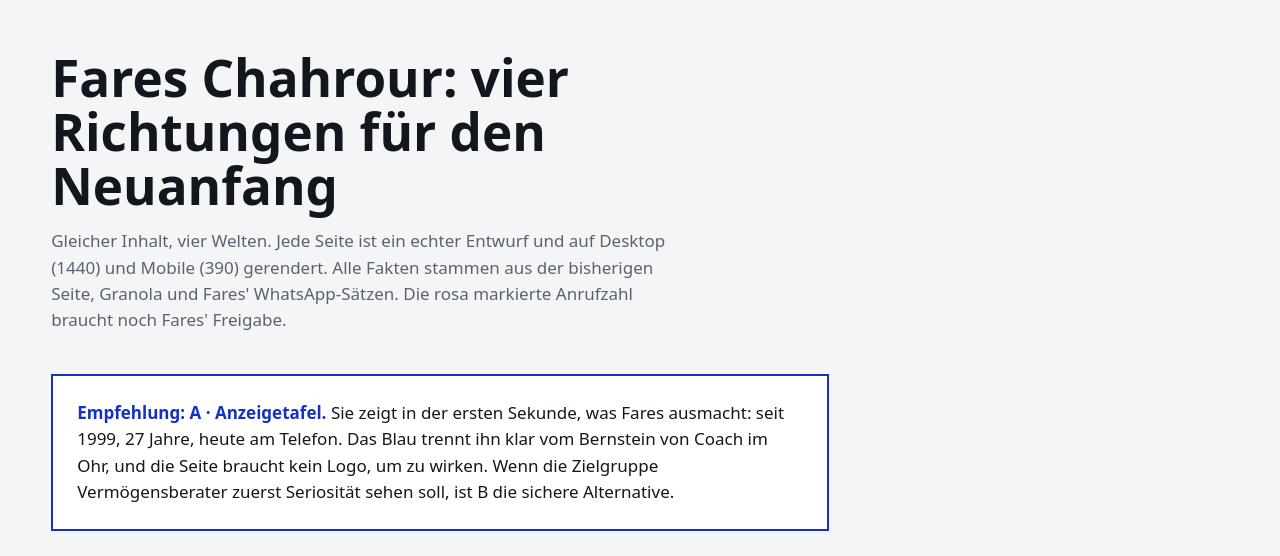
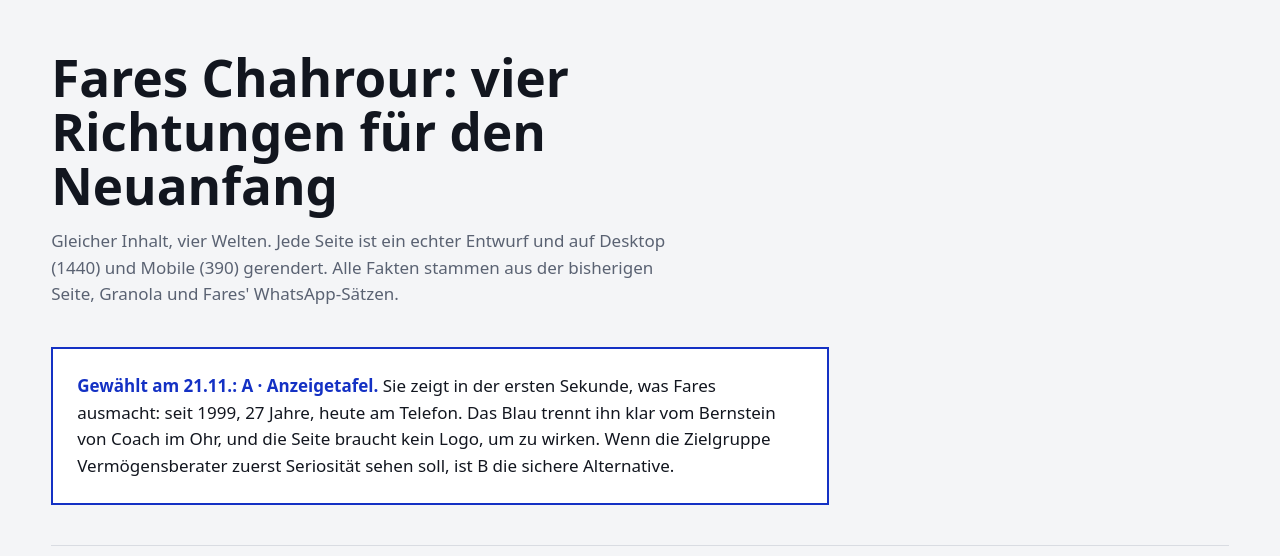
Before and after one commit to felixrohdeezencia/vertriebszirkel-entwuerfe, a plain HTML site: page neuanfang/index.html in a window 1280 px wide. Shown: the top 556 px of the page. Drawn offline with Linux system fonts and the light colour scheme.

Commit message:
Fares wählt Richtung A; Anrufzahl und "seit 1999" freigegeben
Co-Authored-By: Claude Opus 5.5 <noreply@anthropic.com>

```diff
--- a/neuanfang/index.html
+++ b/neuanfang/index.html
@@ -24,8 +24,8 @@ h1{font-size:clamp(30px,4vw,52px);line-height:1.05;max-width:22ch}
 </head>
 <body>
 <h1>Fares Chahrour: vier Richtungen für den Neuanfang</h1>
-<p class="lede">Gleicher Inhalt, vier Welten. Jede Seite ist ein echter Entwurf und auf Desktop (1440) und Mobile (390) gerendert. Alle Fakten stammen aus der bisherigen Seite, Granola und Fares' WhatsApp-Sätzen. Die rosa markierte Anrufzahl braucht noch Fares' Freigabe.</p>
-<div class="empf"><p><b>Empfehlung: A · Anzeigetafel.</b> Sie zeigt in der ersten Sekunde, was Fares ausmacht: seit 1999, 27 Jahre, heute am Telefon. Das Blau trennt ihn klar vom Bernstein von Coach im Ohr, und die Seite braucht kein Logo, um zu wirken. Wenn die Zielgruppe Vermögensberater zuerst Seriosität sehen soll, ist B die sichere Alternative.</p></div>
+<p class="lede">Gleicher Inhalt, vier Welten. Jede Seite ist ein echter Entwurf und auf Desktop (1440) und Mobile (390) gerendert. Alle Fakten stammen aus der bisherigen Seite, Granola und Fares' WhatsApp-Sätzen.</p>
+<div class="empf"><p><b>Gewählt am 21.11.: A · Anzeigetafel.</b> Sie zeigt in der ersten Sekunde, was Fares ausmacht: seit 1999, 27 Jahre, heute am Telefon. Das Blau trennt ihn klar vom Bernstein von Coach im Ohr, und die Seite braucht kein Logo, um zu wirken. Wenn die Zielgruppe Vermögensberater zuerst Seriosität sehen soll, ist B die sichere Alternative.</p></div>
 
 <div class="r"><img src="screens/a-anzeigetafel-desktop.jpg" alt="Richtung A, Desktop" loading="lazy"><img src="screens/a-anzeigetafel-mobile.jpg" alt="Richtung A, Mobile" loading="lazy"><div><p class="k">A · ohne Logo · Empfehlung</p><h2>Anzeigetafel</h2><p>Die Stadiontafel des Vertriebs, ganz in Signalblau. Klappziffern zählen 1999 und 27 Jahre hoch; die fünf V sind Spielabschnitte zum Antippen; das Erstgespräch ist die Spieluhr 30:00.</p><p>Risiko: sportlich und laut. Für sehr konservative Entscheider braucht es die ruhigen dunklen Abschnitte, die schon drin sind.</p><p><a href="a-anzeigetafel/">Entwurf öffnen →</a></p></div></div>
 
```
Also changed, not shown: neuanfang/a-anzeigetafel/index.html (+1 -1 lines), neuanfang/screens/a-anzeigetafel-desktop.jpg, neuanfang/screens/a-anzeigetafel-mobile.jpg, 2 other files.
